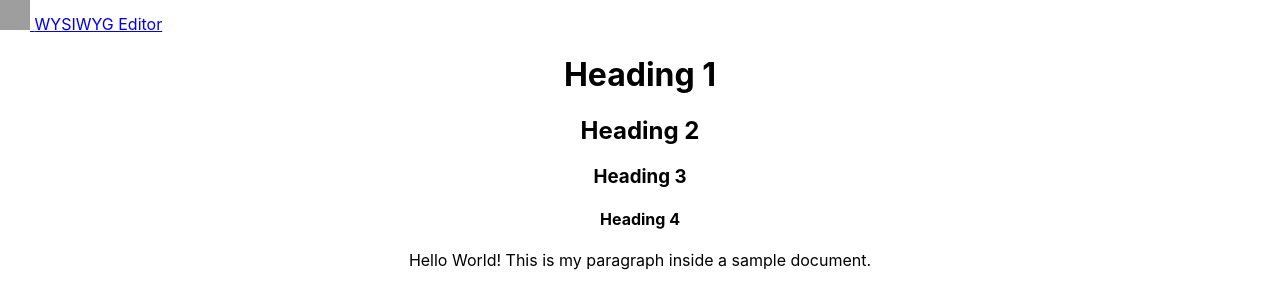
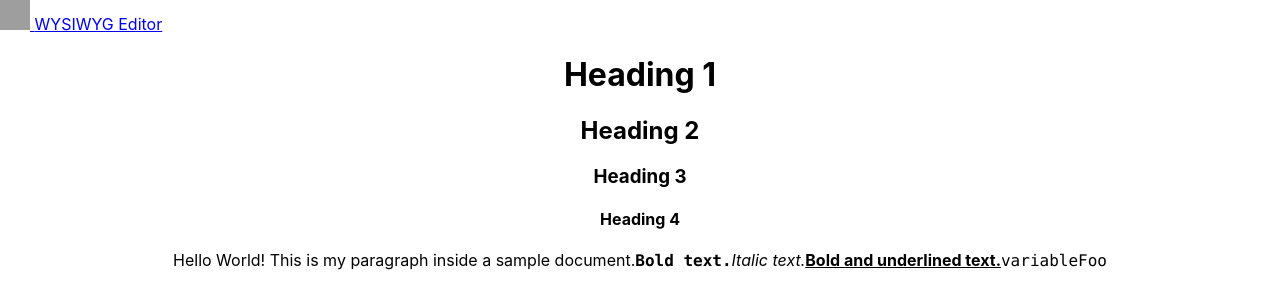
Before and after one commit to nspforever/wysiwyg-editor, a React (Create React App) app: page / in a window 1280 px wide. Shown: the top 308 px of the page. Built offline with nearby package versions, Linux system fonts and the light colour scheme; grey boxes are pictures that could not be loaded.

Commit message:
character styles in UI and how they are rendered in DOM tree.

```diff
--- a/src/components/Editor.js
+++ b/src/components/Editor.js
@@ -7,10 +7,10 @@ import useEditorConfig from "./EditorConfig";
 
 export default function Editor({ document, onChange }) {
   const editor = useMemo(() => withReact(createEditor()), []);
-  const { renderElement } = useEditorConfig(editor)
+  const { renderElement, renderLeaf } = useEditorConfig(editor)
   return (
     <Slate editor={editor} value={document} onChange={onChange}>
-      <Editable renderElement={renderElement} />
+      <Editable renderElement={renderElement} renderLeaf={renderLeaf} />
     </Slate>
   );
 };
--- a/src/components/EditorConfig.js
+++ b/src/components/EditorConfig.js
@@ -1,7 +1,7 @@
 import { DefaultElement } from "slate-react";
 
 export default function useEditorConfig(editor) {
-  return { renderElement };
+  return { renderElement, renderLeaf };
 }
 
 function renderElement(props) {
@@ -22,3 +22,25 @@ function renderElement(props) {
       return <DefaultElement {...props} />;
   }
 }
+
+function renderLeaf({ attributes, children, leaf }) {
+  let el = <>{children}</>;
+
+  if (leaf.bold) {
+    el = <strong>{el}</strong>;
+  }
+
+  if (leaf.code) {
+    el = <code>{el}</code>;
+  }
+
+  if (leaf.italic) {
+    el = <em>{el}</em>;
+  }
+
+  if (leaf.underline) {
+    el = <u>{el}</u>;
+  }
+
+  return <span {...attributes}>{el}</span>;
+}
--- a/src/utils/ExampleDocument.js
+++ b/src/utils/ExampleDocument.js
@@ -19,6 +19,10 @@ const ExampleDocument = [
     type: "paragraph",
     children: [
       { text: "Hello World! This is my paragraph inside a sample document." },
+      { text: "Bold text.", bold: true, code: true },
+      { text: "Italic text.", italic: true },
+      { text: "Bold and underlined text.", bold: true, underline: true },
+      { text: "variableFoo", code: true },
     ],
   },
 ];
```
